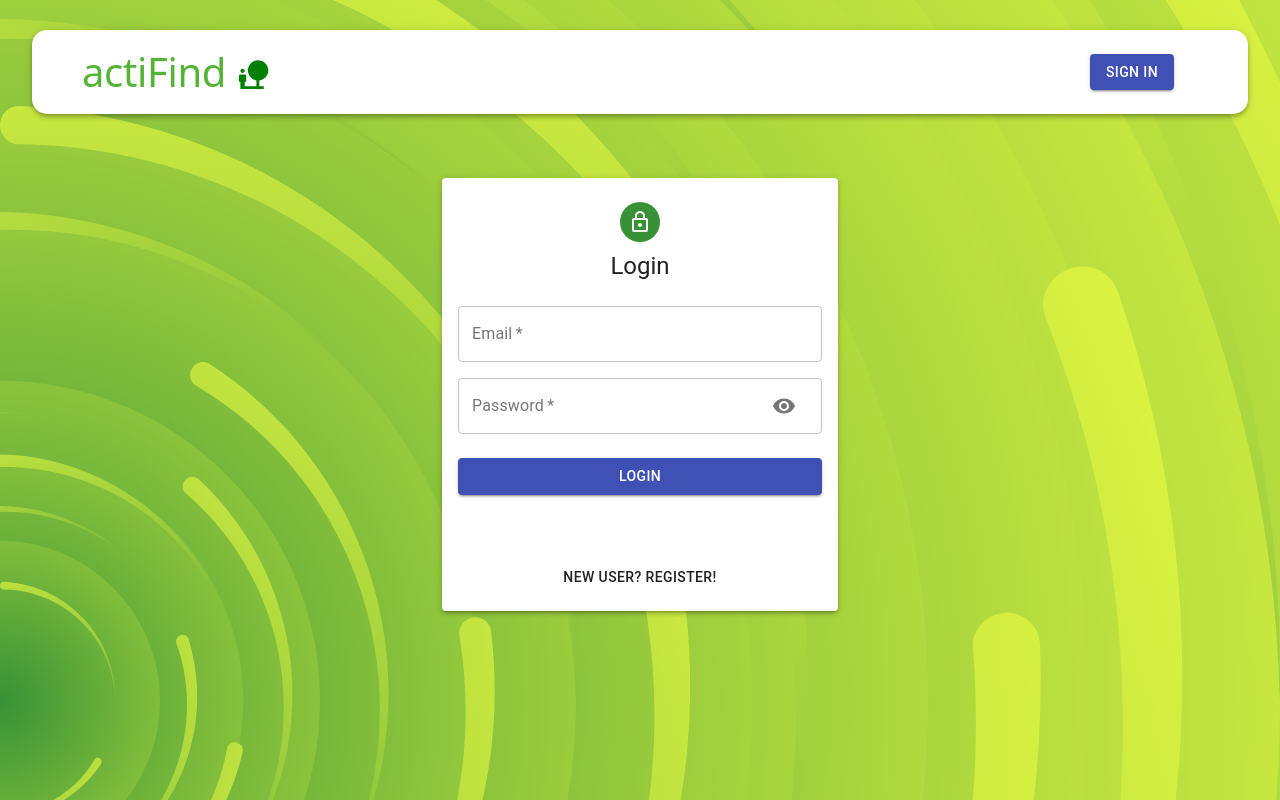
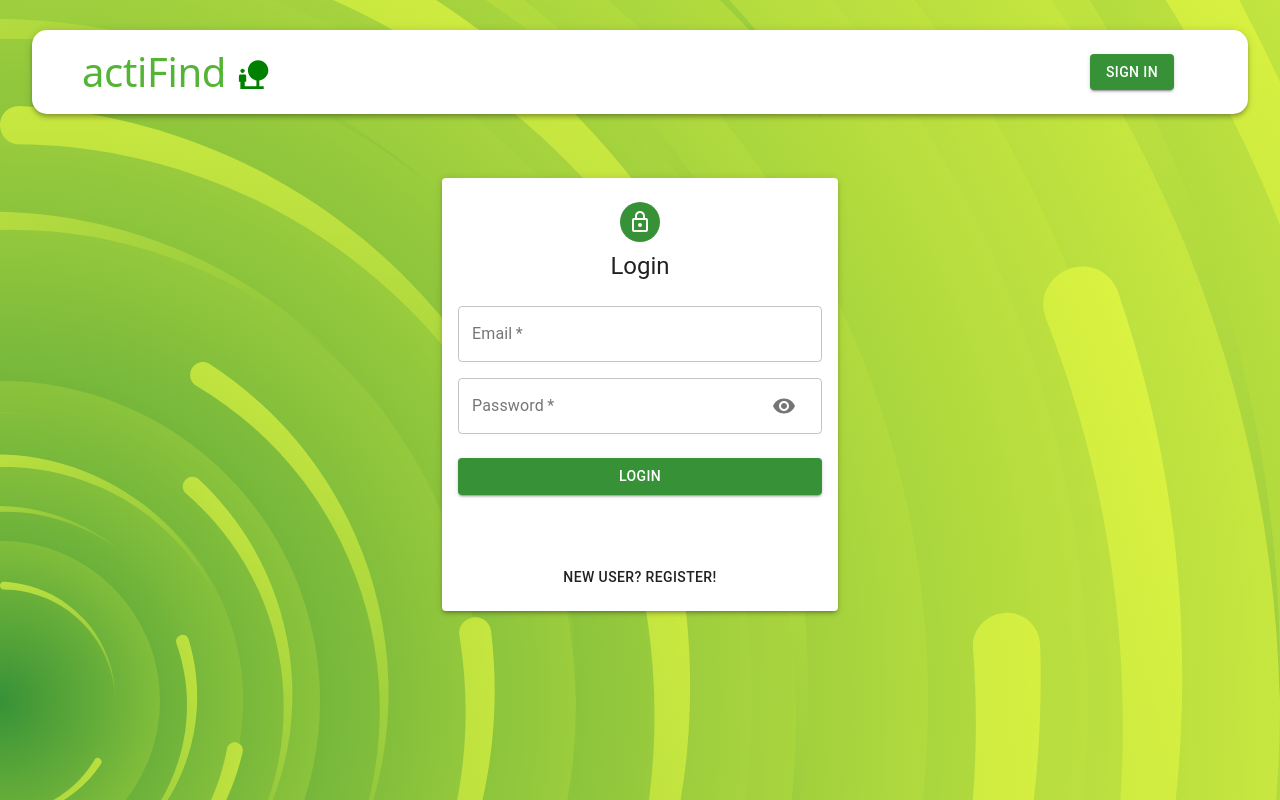
Before and after one commit to Asential/actiFind-frontend, a React (Create React App) app in the folder client/: page /auth in a window 1280 px wide. Built offline with nearby package versions, Linux system fonts and the light colour scheme.

Commit message:
Like states & more UI changes

```diff
--- a/client/src/components/Auth/styles.js
+++ b/client/src/components/Auth/styles.js
@@ -24,6 +24,12 @@ export default makeStyles((theme) => ({
   },
   submit: {
     margin: theme.spacing(3, 0, 2),
+    backgroundColor: "#379237",
+    color: "white",
+    '&:hover': {
+      backgroundColor: "#EC7272",
+   },
+
   },
   googleButton: {
     marginBottom: theme.spacing(2),
--- a/client/src/components/Navbar/Navbar.js
+++ b/client/src/components/Navbar/Navbar.js
@@ -49,13 +49,13 @@ export const Navbar = () => {
                     // Logged in
                     <div className={classes.profile}>
                         {/* <Avatar className={classes.mainGreen} alt={user.result.name} src={user.result.imageUrl}> {user.result.name.charAt(0)} </Avatar> */}
-                        <Typography className={classes.userName} variant="h6"> {user.result.name}</Typography>
+                        <Typography className={classes.userName} variant="h6"> <strong>{user.result.name}</strong></Typography>
                         <Button className={ `${classes.logout}, ${classes.purple}`} color='secondary' variant="contained" onClick={logout}>Logout</Button>
                     </div>
                 ) : (
                     // Guest
                     <div>
-                        <Button className={ classes.logout} component={Link} to="/auth" color='primary' variant="contained">Sign In</Button>
+                        <Button className={ `${classes.logout}, ${classes.mainGreen}`} component={Link} to="/auth"  variant="contained">Sign In</Button>
                     </div>
                 )}
             </Toolbar>
--- a/client/src/components/Navbar/styles.js
+++ b/client/src/components/Navbar/styles.js
@@ -45,7 +45,7 @@ export default makeStyles((theme) => ({
   profile: {
     display: 'flex',
     justifyContent: 'space-between',
-    width: '400px',
+    width: '300px',
     alignItems: 'center',
     [theme.breakpoints.down('sm')]: {
       width: 'auto',
@@ -57,6 +57,7 @@ export default makeStyles((theme) => ({
     marginLeft: '20px',
   },
   userName: {
+    color: 'green',
     display: 'flex',
     alignItems: 'center',
     textAlign: 'center',
@@ -68,9 +69,16 @@ export default makeStyles((theme) => ({
   purple: {
     color: theme.palette.getContrastText(deepPurple[500]),
     backgroundColor: "#EC7272",
+    '&:hover': {
+      backgroundColor: "#379237",
+   },
   },
   mainGreen:{
-    backgroundColor: "#82CD47"
+    backgroundColor: "#379237",
+    color: "white",
+    '&:hover': {
+      backgroundColor: "#EC7272",
+   },
   },
   secGreen:{
     backgroundColor: "#54B435"
--- a/client/src/components/Posts/Post/Post.js
+++ b/client/src/components/Posts/Post/Post.js
@@ -1,4 +1,4 @@
-import React from "react";
+import React, { useState }from "react";
 import { Card, CardActions, CardContent, CardMedia, Button, Typography, ButtonBase, colors } from "@material-ui/core";
 import FavoriteIcon from '@material-ui/icons/Favorite';
 import FavoriteBorderIcon from '@material-ui/icons/FavoriteBorder';
@@ -19,22 +19,30 @@ const Post = ({post, setCurrentId}) => {
     const history = useHistory();
 
     const user = JSON.parse(localStorage.getItem('profile'));
+    const [likes, setLikes] = useState(post?.likes);
 
-    const L = () => {
-        return <Typography style={{fill: "green", color: "green"}}>Like</Typography>
-    }
 
-    const Ls = () => {
-        return <Typography style={{fill: "green", color: "green"}}>Likes</Typography>
-    }
+    const userId = user?.result?.sub || user?.result?._id;
+    const hasLikedPost = post.likes.find((like) => like === userId);
+
+    const handleLike = async () => {
+
+        dispatch(likePost(post._id));
+
+        if(hasLikedPost){
+            setLikes(post.likes.filter((id) => id !== userId));
+        }else{
+            setLikes([...post.likes, userId]);
+        };
+    };
 
     const Likes = () => {
-        if (post.likes.length > 0) {
-            return post.likes.find((like) => like === (user?.result?.sub || user?.result?._id))
+        if (likes.length > 0) {
+            return likes.find((like) => like === userId)
             ? (
-                <><FavoriteIcon style={{fill: "green", color: "green"}} fontSize="small" />&nbsp;{post.likes.length}</>
+                <><FavoriteIcon style={{fill: "green", color: "green"}} fontSize="small" />&nbsp;{likes.length}</>
             ) : (
-                <><FavoriteBorderIcon style={{fill: "green", color: "green"}}  fontSize="small" />&nbsp;{post.likes.length}</>
+                <><FavoriteBorderIcon style={{fill: "green", color: "green"}}  fontSize="small" />&nbsp;{likes.length}</>
             );
         }
 
@@ -75,13 +83,13 @@ const Post = ({post, setCurrentId}) => {
                 </div>
             )}
             <CardActions className={classes.cardActions}>
-                <Button disabled={!user?.result} size="small" color="primary" onClick={()=>dispatch(likePost(post._id))}>
+                <Button disabled={!user?.result} size="small" color="primary" onClick={handleLike}>
                     <Likes />
                 </Button>
                 {(user?.result?._id === post?.host || user?.result?.sub === post?.host) && (
                     <Button style={{color: "green"}}  size="small" color="primary" onClick={()=>dispatch(deletePost(post._id))}>
                         <DeleteIcon style={{fill: "green"}} fontSize="small"/>
-                        Delete
+
                     </Button>
                 )}
             </CardActions>
```
